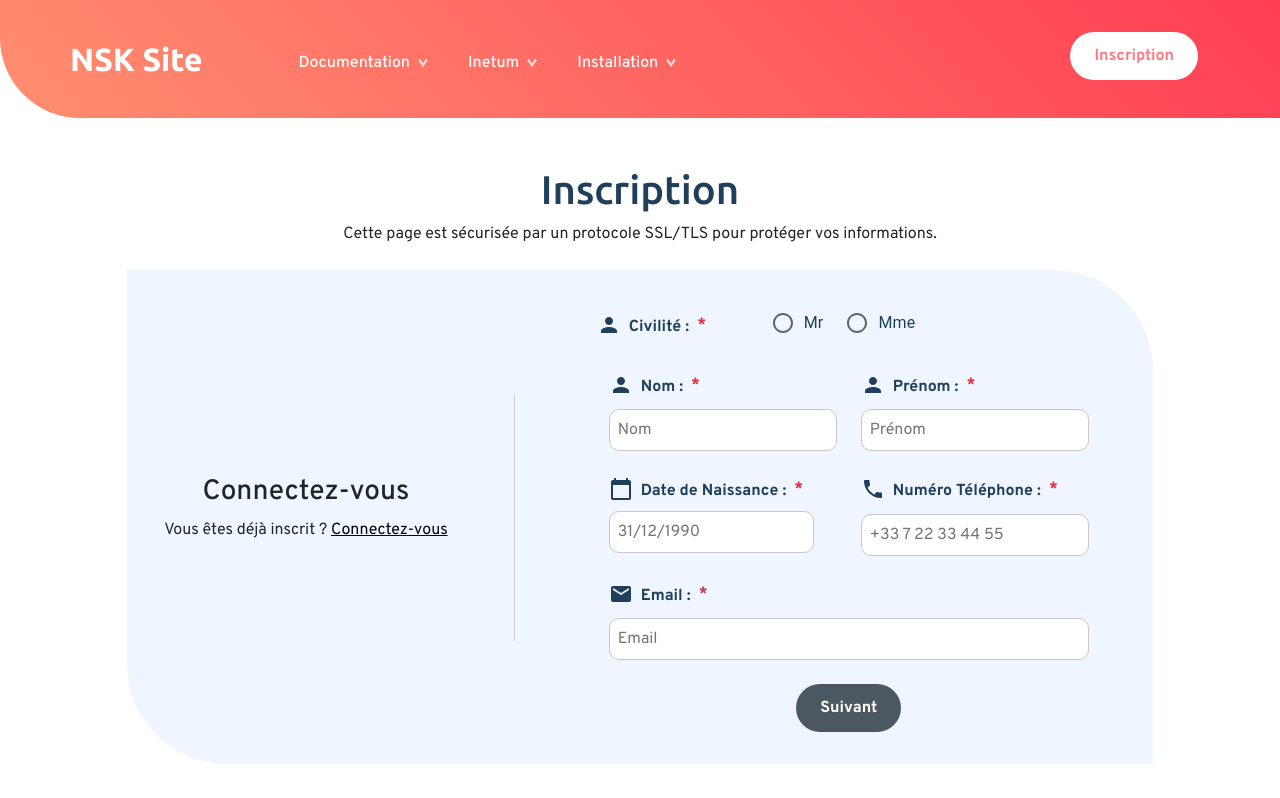
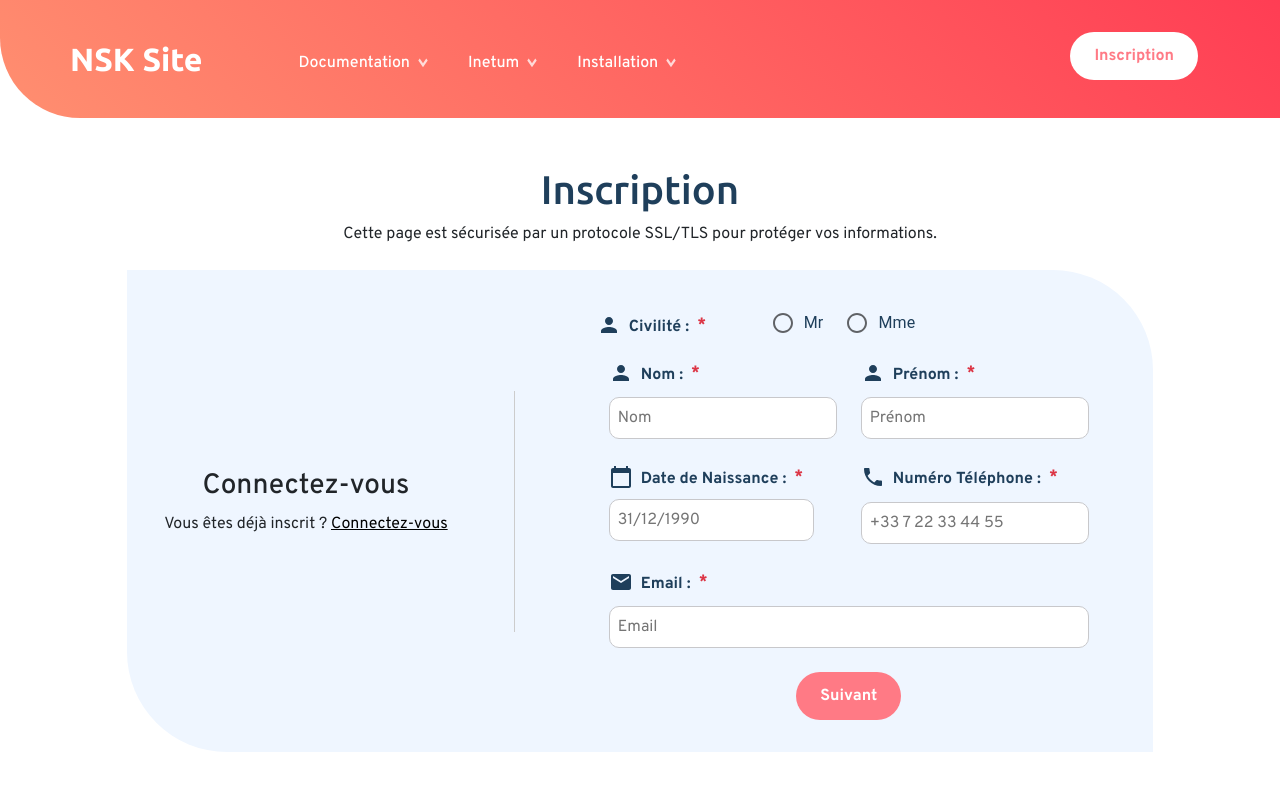
Before and after one commit to ThierryTouinPro/nextjs-starter-kit, a Next.js app in the folder with-docker-compose-app/next-app/: page /auth/registration in a window 1280 px wide. Shown: the top 798 px of the page. Built offline with nearby package versions, Linux system fonts and the light colour scheme.

Commit message:
ZHA: Fix Bug NSK-S2 DPPCP-112

```diff
--- a/with-docker-compose-app/next-app/src/components/Authentification/Register/Registration.js
+++ b/with-docker-compose-app/next-app/src/components/Authentification/Register/Registration.js
@@ -11,7 +11,7 @@ export default function Registration() {
     handleSubmit,
     setError,
     clearErrors,
-    formState: { errors, isValid }
+    formState: { errors }
   } = methods;
 
   const [step, setStep] = useState(1);
@@ -55,43 +55,42 @@ export default function Registration() {
     console.log(finalData);
     console.log("Formatted Birth Date: ", formattedBirthDate);
 
-    try {
-      const response = await fetch("/api/auth/register", {
-        method: "POST",
-        headers: {
-          "Content-Type": "application/json",
-        },
-        body: JSON.stringify(finalData),
-      });
+    // try {
+    //   const response = await fetch("/api/auth/register", {
+    //     method: "POST",
+    //     headers: {
+    //       "Content-Type": "application/json",
+    //     },
+    //     body: JSON.stringify(finalData),
+    //   });
 
-      const isValidResponse = await ReponseError(response, setError);
-      if (!isValidResponse) {
-        const errorData = await response.json();
-        // Utilisation correcte de Object.keys pour itérer sur les erreurs
-        Object.keys(errorData.errors).forEach((key) => {
-          setError(key, { type: "manual", message: errorData.errors[key] });
-        });
-        // Cette ligne affiche l'erreur globale, si elle existe
-        setError("global", {
-          message: errorData.error || "Une erreur s'est produite",
-        });
-        return;
-      }
+    //   const isValidResponse = await ReponseError(response, setError);
+    //   if (!isValidResponse) {
+    //     const errorData = await response.json();
+    //     // Utilisation correcte de Object.keys pour itérer sur les erreurs
+    //     Object.keys(errorData.errors).forEach((key) => {
+    //       setError(key, { type: "manual", message: errorData.errors[key] });
+    //     });
+    //     // Cette ligne affiche l'erreur globale, si elle existe
+    //     setError("global", {
+    //       message: errorData.error || "Une erreur s'est produite",
+    //     });
+    //     return;
+    //   }
 
-      const responseData = await response.json();
-      console.log("User registered successfully:", responseData);
-      window.location.href = "/auth/connexion";
-    } catch (error) {
-      console.error("Error during registration:", error);
-      setError("global", { message: "Internal Server Error" });
-    }
+    //   const responseData = await response.json();
+    //   console.log("User registered successfully:", responseData);
+    //   window.location.href = "/auth/connexion";
+    // } catch (error) {
+    //   console.error("Error during registration:", error);
+    //   setError("global", { message: "Internal Server Error" });
+    // }
   };
 
   return (
     <>
       <FormProvider {...methods}>
-        {/* <form id="auth-form" onSubmit={handleSubmit(onSubmit)}> */}
-        <form id="auth-form" >
+        <form id="auth-form" onSubmit={handleSubmit(onSubmit)}>
           {step === 1 && (
             <>
               <RegisterInformation onNext={handleNextStep} />
@@ -101,7 +100,6 @@ export default function Registration() {
                   label="Suivant"
                   mode="secondary"
                   action={methods.handleSubmit(handleNextStep)}
-                  disabled={!isValid}
                 />
               </div>
             </>
--- a/with-docker-compose-app/next-app/src/components/Authentification/Register/css/Register.module.css
+++ b/with-docker-compose-app/next-app/src/components/Authentification/Register/css/Register.module.css
@@ -8,6 +8,16 @@
   border-bottom-left-radius: 100px ;
 }
 
+#auth-form button {
+  background-color: var(--very-grey-blue);
+  margin: 45px;
+}
+
+#auth-form button:disabled {
+  opacity: 0.5;
+  cursor: not-allowed;
+}
+
 /* Media query pour les appareils mobiles */
 @media (max-width: 768px) {
   #registernsk {
--- a/with-docker-compose-app/next-app/src/components/Interface/ButtonSubmit.js
+++ b/with-docker-compose-app/next-app/src/components/Interface/ButtonSubmit.js
@@ -1,18 +1,15 @@
 import React from "react";
 import styles from "./css/Buttons.module.css";
 
-function ButtonSubmit({ action, type, label, mode, disabled }) {
+function ButtonSubmit({ action, type, label, mode }) {
 
-  const isDisabled = disabled ? { disabled, className: styles.styleDisabled } : {};
   return (
     <div className={` ${styles.authButtons}`}>
       <button
         type={type}
         className={`border-0 ${
-          mode === "primary" ? styles.buttonPrimary : styles.buttonSecondary
-        } ${disabled ? styles.styleDisabled : ''}`}
+          mode === "primary" ? styles.buttonPrimary : styles.buttonSecondary} `}
         onClick={action}
-        {...isDisabled}
       >
         {label}
       </button>
--- a/with-docker-compose-app/next-app/src/components/Interface/RadioGroup.js
+++ b/with-docker-compose-app/next-app/src/components/Interface/RadioGroup.js
@@ -15,7 +15,7 @@ export default function RadioGroupUI({ label, name, options, icon }) {
 
   return (
     <FormControl component="fieldset">
-      <div className="row pb-4">
+      <div className="row" style={{ paddingBottom: '12px' }}>
         {/* Label avec col-6 en mobile */}
         <label className="col-12 col-md-4 d-flex align-items-center gap-2 mb-3 mb-md-0">
           <span className="d-flex align-items-center">{icon}</span>
--- a/with-docker-compose-app/next-app/src/components/Interface/css/Buttons.module.css
+++ b/with-docker-compose-app/next-app/src/components/Interface/css/Buttons.module.css
@@ -38,21 +38,6 @@
     color: var(--very-light-red);
 }
 
-.styleDisabled {
-    opacity: 1;
-    color: var(--white);
-    padding: .75rem 1.5rem;
-    font-weight: var(--font-weight-black);
-    text-decoration: none;
-    background-color: var(--very-dark-grayish-blue);
-    border: none;
-    border-radius: 5rem;
-    cursor: not-allowed;
-}
-
-.styleDisabled:hover {
-    background-color: var(--grayish-blue);
-}
 
 @media (max-width: 768px) {
     .buttonsStyle {
```
